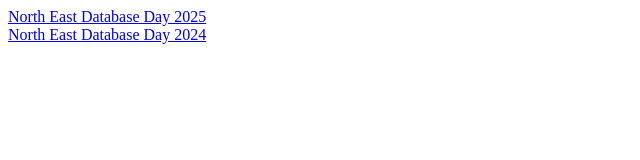
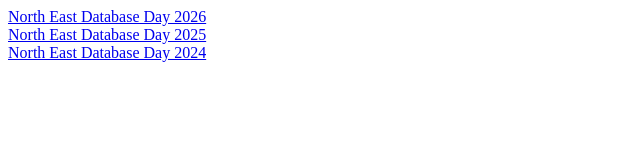
Before and after one commit to nedbday/nedbday.github.io, a plain HTML site: page index.html in a window 1280 px wide. Shown: the whole page, without its empty margins (0-640 px from the left). Drawn offline with Linux system fonts and the light colour scheme.

Commit message:
initial 2026

```diff
--- a/index.html
+++ b/index.html
@@ -1,3 +1,5 @@
+<a href="https://nedbday.github.io/2026/">North East Database Day 2026</a>
+<br>
 <a href="https://nedbday.github.io/2025/">North East Database Day 2025</a>
 <br>
 <a href="https://bu-disc.github.io/nedbday/2024/">North East Database Day 2024</a>
```
